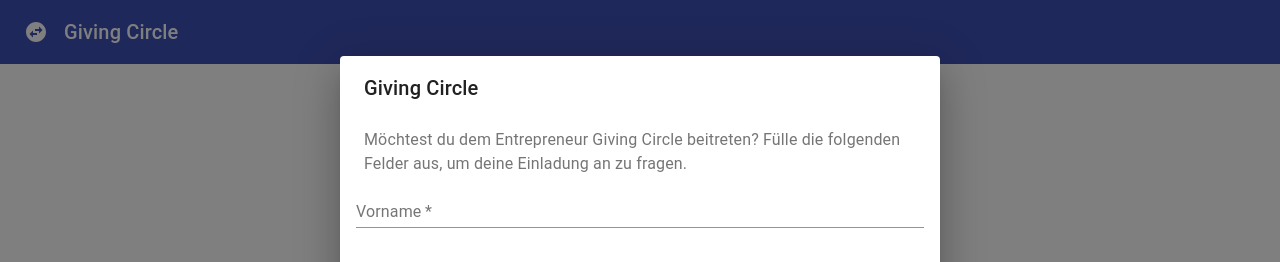
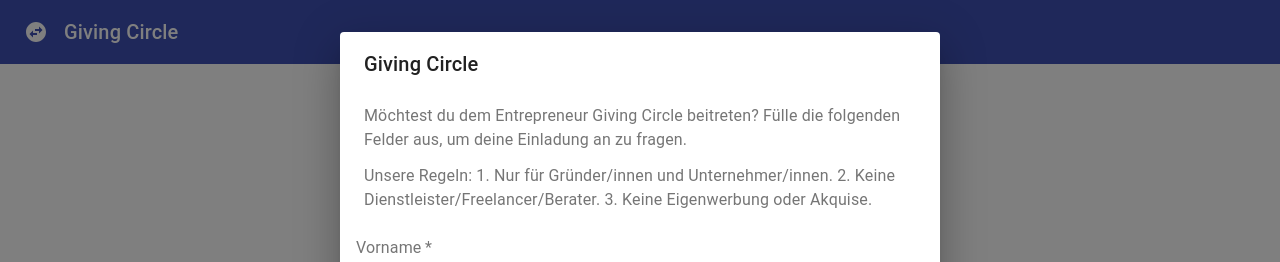
Before and after one commit to entrepreneurgivingcircle/giving-circle.com, a React (Create React App) app: page / in a window 1280 px wide. Both pictures are taken after a click on the button "TRITT DEM SLACK BEI". Shown: the top 262 px of the page. Built offline with nearby package versions, Linux system fonts and the light colour scheme.

Commit message:
Add rules and new giving circle event.

```diff
--- a/src/events/index.js
+++ b/src/events/index.js
@@ -86,8 +86,8 @@ Events.defaultProps = {
   events: [
     {
       id: '1',
-      title: 'Entrepreneur Giving Circle Meetup Aachen #1',
-      date: 'Mon, 24.6.2019 - 19:00 @ DigiHub Aachen',
+      title: 'Entrepreneur Giving Circle Meetup Aachen #2',
+      date: 'Mon, 22.7.2019 - 19:00 @ DigiHub Aachen',
       link: 'http://meetu.ps/e/GN9x3/zy89Z/f',
       content:
         'Nach einer kurzen Vorstellungsrunde hat jeder 5 Minuten Zeit, um von seinen aktuellen Herausforderungen zu erzählen. Während diesen 5 Minuten kann sich der Rest der Gruppe melden und sagen wobei derjenige helfen kann.',
--- a/src/layout/hero/HeroModal.js
+++ b/src/layout/hero/HeroModal.js
@@ -66,6 +66,7 @@ function HeroModal({ classes, onClick, open }) {
       <DialogTitle id="form-dialog-title">{strings.appTitle}</DialogTitle>
       <DialogContent>
         <DialogContentText>{strings.modalInstructions}</DialogContentText>
+        <DialogContentText>{strings.rules}</DialogContentText>
         <Grid container spacing={2} direction="column" alignContent="center">
           <form
             className={classes.form}
--- a/src/layout/strings.js
+++ b/src/layout/strings.js
@@ -6,6 +6,8 @@ const strings = {
     'Worum geht es im Entrepreneur Giving Cirlcle? Uns gegenseitig weiterhelfen und dadurch zusammen erfolgreicher werden.',
   modalInstructions:
     'Möchtest du dem Entrepreneur Giving Circle beitreten? Fülle die folgenden Felder aus, um deine Einladung an zu fragen.',
+  rules:
+    'Unsere Regeln: 1. Nur für Gründer/innen und Unternehmer/innen. 2. Keine Dienstleister/Freelancer/Berater. 3. Keine Eigenwerbung oder Akquise.',
 };
 
 export default strings;
```
